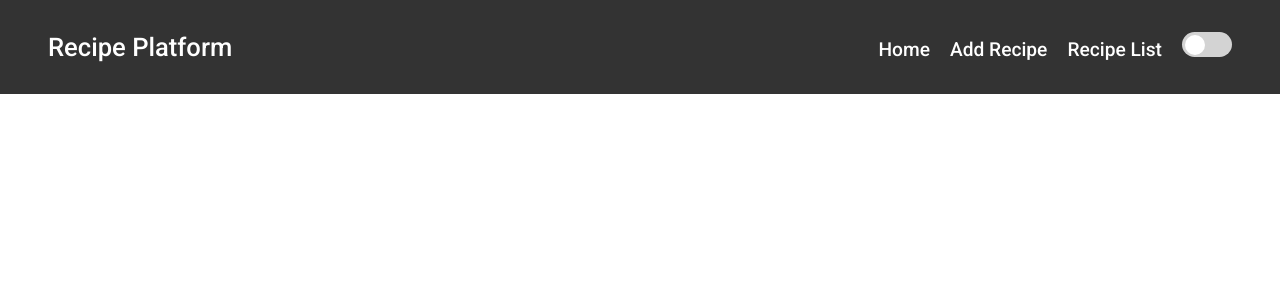
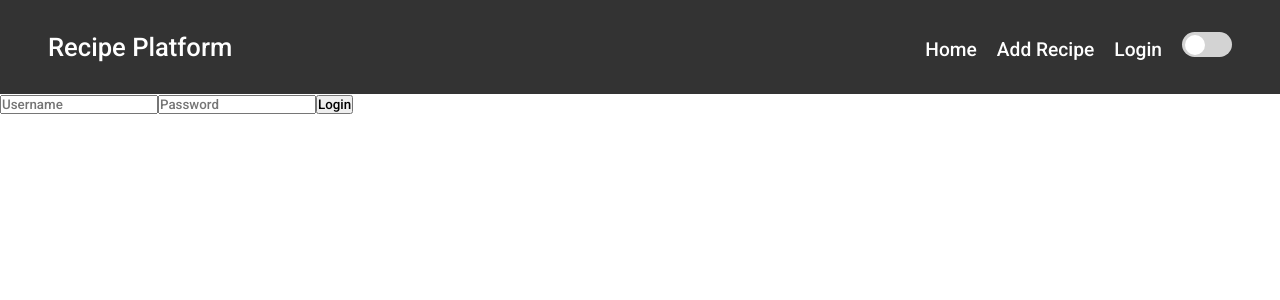
Before and after one commit to b13nxx/boost-onl-5, a React (Vite) app in the folder uygulama-icerigi/REACT/recipe-app/: page /login in a window 1280 px wide. Shown: the top 300 px of the page. Built offline with nearby package versions, Linux system fonts and the light colour scheme; data requests are answered from the project's data file.

Commit message:
recipe list mock authorization

```diff
--- a/uygulama-icerigi/REACT/recipe-app/db.json
+++ b/uygulama-icerigi/REACT/recipe-app/db.json
@@ -1,47 +1,5 @@
 {
   "recipes": [
-    {
-      "id": 1,
-      "title": "Spaghetti Carbonara",
-      "description": "A classic Italian pasta dish with a creamy egg sauce.",
-      "image": "https://www.sipandfeast.com/wp-content/uploads/2022/09/spaghetti-carbonara-recipe-snippet-300x300.jpg"
-    },
-    {
-      "id": 2,
-      "title": "Chicken Caesar Salad",
-      "description": "Crisp romaine lettuce tossed with traditional Caesar dressing, grilled chicken, and croutons.",
-      "image": "https://recipes.net/wp-content/uploads/2023/05/mimis-cafes-chicken-caesar-salad-recipe_9419222422c1859ac90db48175cf0b4e-300x300.jpeg"
-    },
-    {
-      "id": 3,
-      "title": "Beef Bourguignon",
-      "description": "A French stew made with beef braised in red wine and beef broth, flavored with carrots, onions, garlic, and a bouquet garni, and garnished with mushrooms and pearl onions.",
-      "image": "https://cookingorgeous.com/wp-content/uploads/2021/01/beef-bourguignon-1-300x300.jpg"
-    },
-    {
-      "id": 4,
-      "title": "Vegetable Stir Fry",
-      "description": "A quick and healthy mix of assorted vegetables stir-fried with soy sauce and sesame oil.",
-      "image": "https://www.forkinthekitchen.com/wp-content/uploads/2022/01/220113.veggie.stir_.fry-0308-300x300.jpg"
-    },
-    {
-      "id": 5,
-      "title": "Quiche Lorraine",
-      "description": "A savory pie from the Lorraine region of France with a pastry crust filled with eggs, cream, and smoked bacon.",
-      "image": "https://bakerbynature.com/wp-content/uploads/2016/11/untitled-20-of-140-1-300x300.jpg"
-    },
-    {
-      "id": 6,
-      "title": "Lamb Rogan Josh",
-      "description": "Aromatic Kashmiri dish known for its vibrant red color with tender lamb cooked in a spiced gravy.",
-      "image": "https://sinfullyspicy.com/wp-content/uploads/2021/01/4-1-300x300.jpg"
-    },
-    {
-      "id": 7,
-      "title": "Pad Thai",
-      "description": "A famous Thai noodle dish with stir-fried rice noodles, eggs, tofu, shrimp, and flavored with tamarind pulp, fish sauce, garlic, red chili pepper, and palm sugar, garnished with roasted peanuts.",
-      "image": "https://foodwithfeeling.com/wp-content/uploads/2021/02/Vegan-Pad-Thai-7-300x300.jpg"
-    },
     {
       "id": 8,
       "title": "Fish Tacos",
--- a/uygulama-icerigi/REACT/recipe-app/src/App.jsx
+++ b/uygulama-icerigi/REACT/recipe-app/src/App.jsx
@@ -7,23 +7,31 @@
 import { ThemeContex } from "./context/ThemeContex";
 import { ApiContextProvider } from "./context/ApiContext";
 import { BrowserRouter as Router, Routes, Route } from "react-router-dom";
+import Login from "./components/Login";
+import { AuthProvider } from "./context/AuthContext";
+import PrivateRoute from "./services/PrivateRoute";
 
 function App() {
   const { theme } = useContext(ThemeContex);
 
   return (
+    <AuthProvider>
       <Router>
         <div className={`app ${theme}`}>
           <Header />
           <ApiContextProvider>
             <Routes>
-            <Route path="/" element={<Home/>} />
-            <Route path="/add-recipe" element={<NewRecipeForm/>} />
-            <Route path="/recipes" element={<RecipeList/>} />
+              <Route path="/" element={<PrivateRoute element={<Home />} />} />
+              <Route
+                path="/add-recipe"
+                element={<PrivateRoute element={<NewRecipeForm />} />}
+              />
+              <Route path="/login" element={<Login />} />
             </Routes>
           </ApiContextProvider>
         </div>
       </Router>
+    </AuthProvider>
   );
 }
 
--- a/uygulama-icerigi/REACT/recipe-app/src/components/Header.jsx
+++ b/uygulama-icerigi/REACT/recipe-app/src/components/Header.jsx
@@ -29,7 +29,7 @@
         <ul>
           <li><Link to={"/"} >Home</Link> </li>
           <li><Link to={"/add-recipe"} >Add Recipe</Link></li>
-          <li><Link to={"/recipes"}>Recipe List</Link></li>
+          <li><Link to={"/login"}>Login</Link></li>
           <ThemeSlider/>
         </ul>
 
--- a/uygulama-icerigi/REACT/recipe-app/src/components/Home.jsx
+++ b/uygulama-icerigi/REACT/recipe-app/src/components/Home.jsx
@@ -1,10 +1,12 @@
 import React from 'react'
+import RecipeList from './RecipeList'
 
 const Home = () => {
   return (
     <div className='home'>
       <h1>Welcome to the Recipe Sharing Platform</h1>
       <p>Find and share the best recipes from around the world!</p>
+      <RecipeList/>
     </div>
   )
 }
--- /dev/null
+++ b/uygulama-icerigi/REACT/recipe-app/src/components/Login.jsx
@@ -0,0 +1,37 @@
+import React, {useContext, useState} from 'react'
+import { AuthContext } from '../context/AuthContext'
+import { useNavigate } from 'react-router-dom'
+
+const Login = () => {
+
+    const [username, setUsername] = useState("")
+    const [password, setPassword] = useState("")
+
+    const {login} = useContext(AuthContext)
+
+    const navigate = useNavigate()
+
+
+
+    const handleLogin = async ( event) => {
+      event.preventDefault()
+      try {
+        await login(username, password)
+        navigate('/')
+      } catch (error) {
+        alert('Login Failed')
+      }
+    }
+
+  return (
+    <div>
+        <form onSubmit={handleLogin}>
+            <input type="text" placeholder='Username' value={username}  onChange={e => setUsername(e.target.value)}/>
+            <input type="password" placeholder='Password' value={password} onChange={e => setPassword(e.target.value)} />
+            <button type="submit">Login</button>
+        </form>
+    </div>
+  )
+}
+
+export default Login
--- a/uygulama-icerigi/REACT/recipe-app/src/components/NewRecipeForm.jsx
+++ b/uygulama-icerigi/REACT/recipe-app/src/components/NewRecipeForm.jsx
@@ -24,7 +24,7 @@
     } else {
       !title.trim() && setTitleErr(true)
       !description.trim() && setDescriptionErr(true)
-      !image.trim() && setImageErr(true)
+      setImageErr(!image.trim())
     }
 
 
--- /dev/null
+++ b/uygulama-icerigi/REACT/recipe-app/src/context/AuthContext.jsx
@@ -0,0 +1,31 @@
+import { createContext, useState } from "react";
+import AuthService from "../services/AuthServise";
+
+export const AuthContext = createContext();
+
+export const AuthProvider = ({ children }) => {
+  const [isAuthenticated, setIsAuthenticated] = useState(false);
+
+  // Mock login function
+  const login = async (username, password) => {
+    try {
+      await AuthService.login(username, password);
+      setIsAuthenticated(true);
+      return true;
+    } catch (error) {
+      setIsAuthenticated(false);
+      return false;
+    }
+  };
+
+  const logout = () => {
+    AuthService.logout();
+    setIsAuthenticated(false);
+  };
+
+  return (
+    <AuthContext.Provider value={{ isAuthenticated, login, logout }}>
+      {children}
+    </AuthContext.Provider>
+  );
+};
--- /dev/null
+++ b/uygulama-icerigi/REACT/recipe-app/src/services/AuthServise.jsx
@@ -0,0 +1,27 @@
+// This is a mock authentication service.
+
+const AuthService = {
+
+    isAuthenticated: false,
+
+    login(username, password){
+        // In a real app, you'd have API calls here.
+        // This is just a mockup, so we'll simulate async behavior with a promise
+        return new Promise((resolve, reject) => {
+            setTimeout(() => {
+                if(username === 'admin' && password === 'password'){
+                    this.isAuthenticated = true
+                    resolve()
+                } else {
+                    reject()
+                }
+            }, 2000);
+        })
+    },
+
+    logout(){
+        this.isAuthenticated = false
+    }
+}
+
+export default AuthService;
--- /dev/null
+++ b/uygulama-icerigi/REACT/recipe-app/src/services/PrivateRoute.jsx
@@ -0,0 +1,12 @@
+import { useContext } from "react"
+import { AuthContext } from "../context/AuthContext"
+import { Navigate } from "react-router-dom"
+
+const PrivateRoute = ({element}) => {
+
+const {isAuthenticated} = useContext(AuthContext)
+
+    return isAuthenticated ? element : <Navigate to="/login"/>
+}
+
+export default PrivateRoute;
```
Lines whose indentation alone changed are shown as unchanged.
